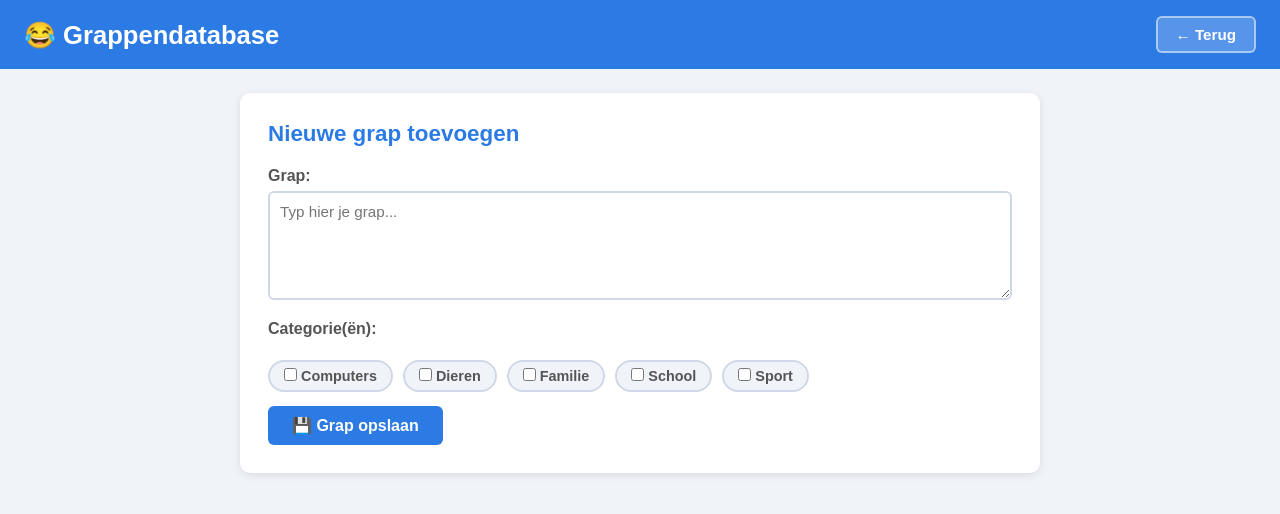
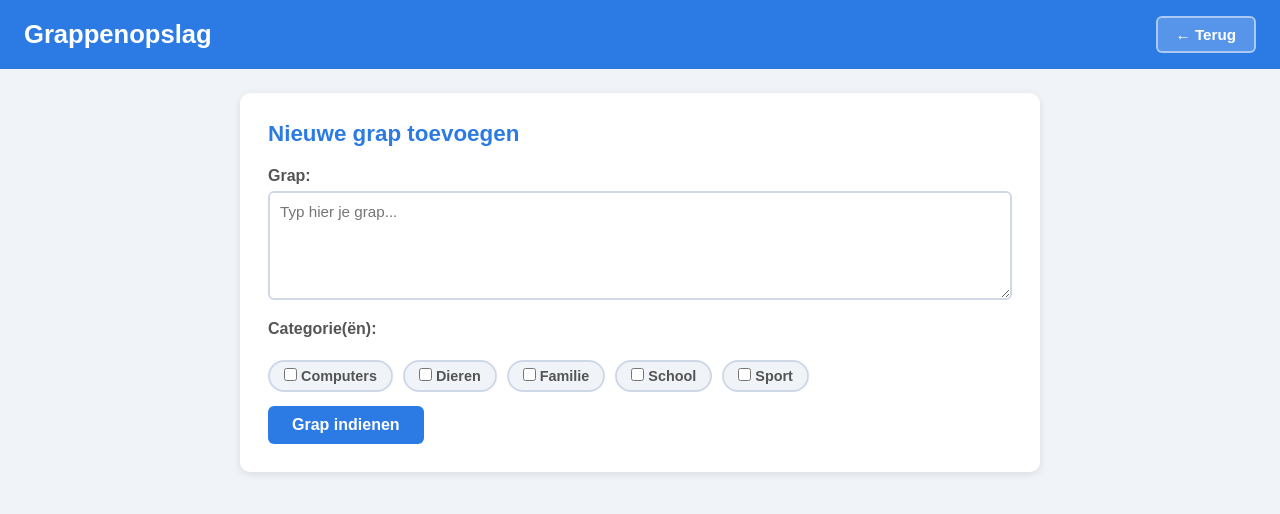
Before and after one commit to kloontje25/grappenschrijver, a PHP site: page /toevoegen.php in a window 1280 px wide. Shown: the top 514 px of the page. Run offline with PHP 8.4, Linux system fonts and the light colour scheme; data comes from the database, SQL or seed files in the repository; a stand-in replaces the project's code that opens the database connection.

Commit message:
Kleine opmaak aanpassingen

```diff
--- a/admin.php
+++ b/admin.php
@@ -82,13 +82,13 @@ $csrf = $_SESSION['csrf'];
 <head>
     <meta charset="UTF-8">
     <meta name="viewport" content="width=device-width, initial-scale=1.0">
-    <title>Beheerderspaneel — Grappendatabase</title>
+    <title>Beheerderspaneel — Grappenopslag</title>
     <link rel="stylesheet" href="style.css">
 </head>
 <body>
 
     <header>
-        <h1>&#128274; Beheerderspaneel</h1>
+        <h1>Beheerderspaneel</h1>
         <div style="display:flex; gap:10px; flex-wrap:wrap;">
             <span style="color:rgba(255,255,255,0.8); align-self:center; font-size:0.9rem;">
                 Ingelogd als: <strong><?= htmlspecialchars($_SESSION['admin_naam']) ?></strong>
--- a/index.php
+++ b/index.php
@@ -50,14 +50,14 @@ function haalCategorieenOp(PDO $pdo, int $grap_id): array {
 <head>
     <meta charset="UTF-8">
     <meta name="viewport" content="width=device-width, initial-scale=1.0">
-    <title>Grappendatabase</title>
+    <title>Grappenopslag</title>
     <link rel="stylesheet" href="style.css">
 </head>
 <body>
 
     <!-- Bovenste balk met titel en knop om grap toe te voegen -->
     <header>
-        <h1>&#128514; Grappendatabase</h1>
+        <h1>Grappenopslag</h1>
         <a href="toevoegen.php" class="knop">+ Grap toevoegen</a>
     </header>
 
--- a/login.php
+++ b/login.php
@@ -63,13 +63,13 @@ if ($_SERVER['REQUEST_METHOD'] === 'POST') {
 <head>
     <meta charset="UTF-8">
     <meta name="viewport" content="width=device-width, initial-scale=1.0">
-    <title>Beheerder inloggen — Grappendatabase</title>
+    <title>Beheerder inloggen — Grappenopslag</title>
     <link rel="stylesheet" href="style.css">
 </head>
 <body>
 
     <header>
-        <h1>&#128514; Grappendatabase</h1>
+        <h1>Grappenopslag/h1>
         <a href="index.php" class="knop knop-terug">&#8592; Terug naar site</a>
     </header>
 
--- a/toevoegen.php
+++ b/toevoegen.php
@@ -57,14 +57,14 @@ $categorieen = $pdo->query("SELECT * FROM categorieen ORDER BY naam")->fetchAll(
 <head>
     <meta charset="UTF-8">
     <meta name="viewport" content="width=device-width, initial-scale=1.0">
-    <title>Grap toevoegen — Grappendatabase</title>
+    <title>Grap toevoegen — Grappenopslage</title>
     <link rel="stylesheet" href="style.css">
 </head>
 <body>
 
     <!-- Bovenste balk -->
     <header>
-        <h1>&#128514; Grappendatabase</h1>
+        <h1>Grappenopslag</h1>
         <a href="index.php" class="knop knop-terug">&#8592; Terug</a>
     </header>
 
@@ -105,7 +105,7 @@ $categorieen = $pdo->query("SELECT * FROM categorieen ORDER BY naam")->fetchAll(
                 <?php endforeach; ?>
             </div>
 
-            <button type="submit" class="knop">&#128190; Grap opslaan</button>
+            <button type="submit" class="knop">Grap indienen</button>
         </form>
     </main>
 
--- a/wachtwoord.php
+++ b/wachtwoord.php
@@ -37,7 +37,7 @@ if ($_SERVER['REQUEST_METHOD'] === 'POST') {
 <body>
 
     <header>
-        <h1>&#128274; Beheerder aanmaken</h1>
+        <h1>Beheerder aanmaken</h1>
     </header>
 
     <main class="formulier-wrapper">
```
